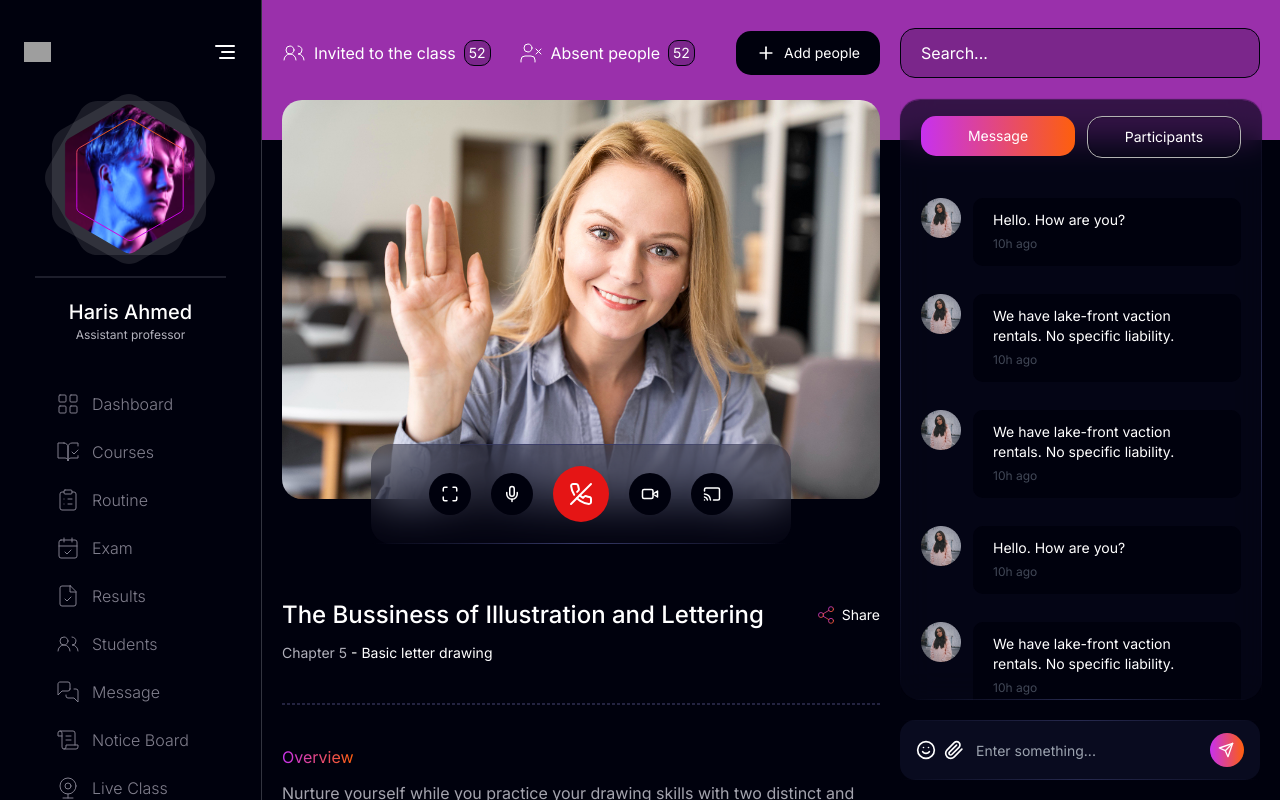
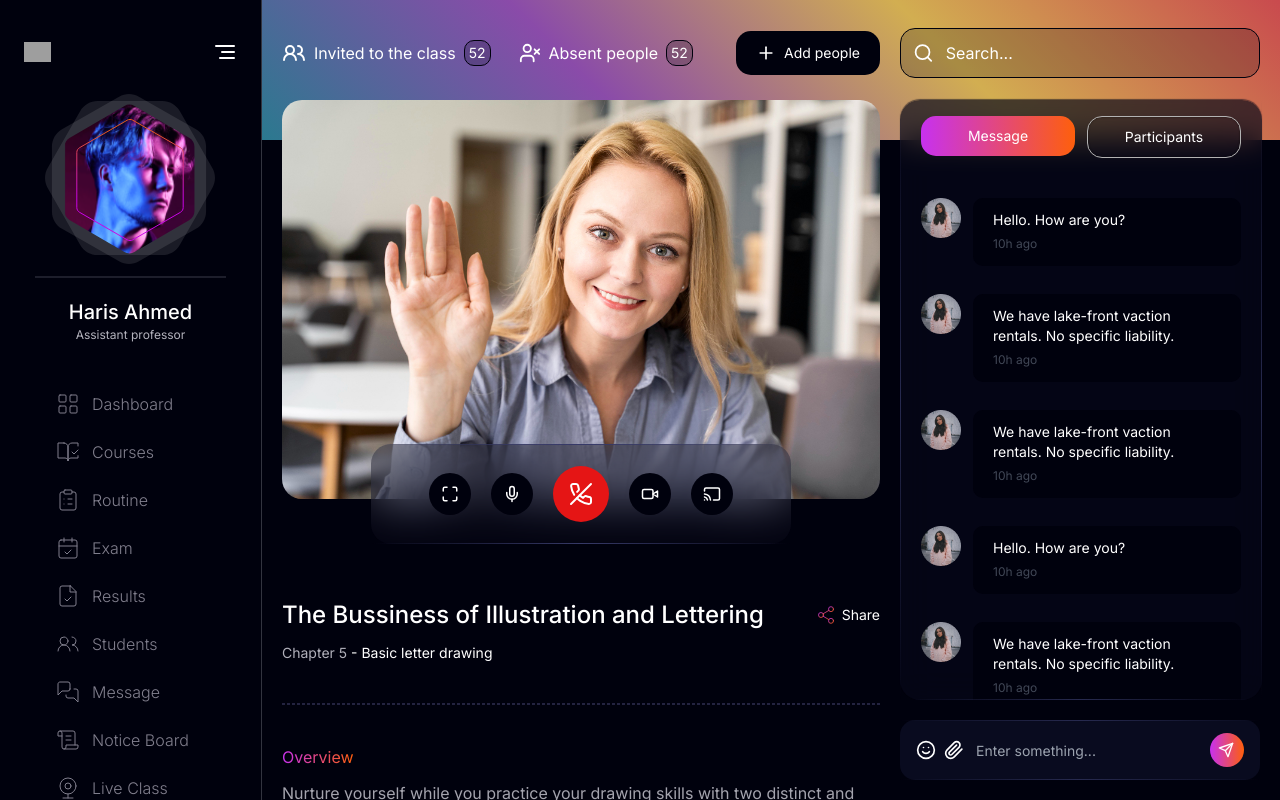
Before and after one commit to andrewench/marathon-chat-2023-frontend, a Next.js app: page / in a window 1280 px wide. Built offline with nearby package versions, Linux system fonts and the light colour scheme; grey boxes are pictures that could not be loaded.

Commit message:
add gradient for header section

```diff
--- a/src/components/layout/chat/chat.module.scss
+++ b/src/components/layout/chat/chat.module.scss
@@ -48,7 +48,7 @@
 }
 
 .myMessage {
-  @apply text-sm rounded-[10px] p-3 w-[70%] ml-auto mr-5;
+  @apply text-sm rounded-[10px] py-3 px-5 w-[70%] ml-auto mr-5;
 
   background: linear-gradient(90deg, #c731ef, #fe5f0c);
 }
--- a/src/components/layout/content/content.layout.tsx
+++ b/src/components/layout/content/content.layout.tsx
@@ -63,7 +63,9 @@ export const Content: FC = () => {
           </Heading>
         </div>
 
-        <Chat />
+        <div className={styles.chatBox}>
+          <Chat />
+        </div>
       </Flex>
     </div>
   )
--- a/src/components/layout/content/content.module.scss
+++ b/src/components/layout/content/content.module.scss
@@ -53,3 +53,7 @@
 .description {
   @apply text-[#a4a4ae] mb-7;
 }
+
+.chatBox {
+  @apply h-full;
+}
--- a/src/components/layout/header/header.layout.tsx
+++ b/src/components/layout/header/header.layout.tsx
@@ -1,6 +1,6 @@
 import Link from 'next/link'
 
-import { Plus, UserX, Users2 } from 'lucide-react'
+import { Plus, Search, UserX, Users2 } from 'lucide-react'
 import { FC } from 'react'
 
 import { Flex } from '@/components/layout'
@@ -16,13 +16,13 @@ export const Header: FC = () => {
         <Flex align="center" content="space-between" className={styles.left}>
           <Flex align="center" className={styles.links}>
             <Flex align="center" className={styles.inviteGroup}>
-              <Users2 size={24} strokeWidth={1} />
+              <Users2 size={24} strokeWidth={2} />
               <Link href="/">Invited to the class</Link>
               <Counter value={52} />
             </Flex>
 
             <Flex align="center" className={styles.absentPeople}>
-              <UserX size={24} strokeWidth={1} />
+              <UserX size={22} strokeWidth={2} />
               <Link href="/">Absent people</Link>
               <Counter value={52} />
             </Flex>
@@ -34,7 +34,10 @@ export const Header: FC = () => {
           </button>
         </Flex>
 
-        <input placeholder="Search..." className={styles.searchBar} />
+        <Flex align="center" className={styles.searchBarBox}>
+          <Search size={24} strokeWidth={2} className={styles.searchIcon} />
+          <input placeholder="Search..." className={styles.searchBar} />
+        </Flex>
       </Flex>
     </header>
   )
--- a/src/components/layout/header/header.module.scss
+++ b/src/components/layout/header/header.module.scss
@@ -1,5 +1,7 @@
 .box {
-  @apply h-[140px] w-full bg-[#9a30ab] pt-7 px-5;
+  @apply h-[140px] w-full pt-7 px-5;
+
+  background: linear-gradient(45deg, #2b798f, #8a4ba9, #d2ae51, #c94a4e);
 }
 
 .left {
@@ -22,8 +24,16 @@
   @apply flex gap-2 items-center text-white bg-marathon-black text-sm rounded-[15px] py-3 px-5;
 }
 
+.searchBarBox {
+  @apply w-[360px] flex-shrink-0 rounded-[15px] border-[1px] border-marathon-black bg-marathon-black/20;
+}
+
+.searchIcon {
+  @apply mx-3 text-white;
+}
+
 .searchBar {
-  @apply w-[360px] flex-shrink-0 rounded-[15px] border-[1px] border-marathon-black py-3 px-5 bg-marathon-black/20 text-white focus:outline-none;
+  @apply bg-transparent pr-5 w-full py-3 text-white focus:outline-none;
 
   &::placeholder {
     @apply text-white;
```
